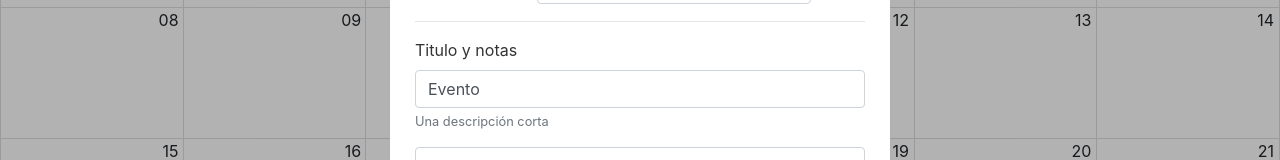
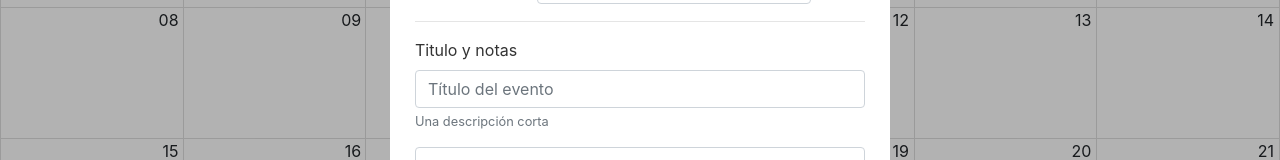
Before and after one commit to AngelCruzL/tsx-calendar, a React (Vite) app: page / in a window 1280 px wide. Both pictures are taken after a click on the button 1215 px from the left and 734 px from the top of the page. Shown: the part 270-430 px from the top of the page. Built offline with nearby package versions, Linux system fonts and the light colour scheme.

Commit message:
fix: events date on modal

```diff
--- a/src/components/calendar/CalendarScreen.tsx
+++ b/src/components/calendar/CalendarScreen.tsx
@@ -40,7 +40,6 @@ const CalendarScreen = () => {
 
   const onSelectEvent = (e: CustomEvent) => {
     dispatch(eventSetActive(e));
-    dispatch(uiOpenModal());
   };
 
   const onViewChange = (e: View) => {
--- a/src/components/calendar/ModalContent.tsx
+++ b/src/components/calendar/ModalContent.tsx
@@ -1,5 +1,5 @@
-import React, { useState } from 'react';
-import { useDispatch } from 'react-redux';
+import React, { useEffect, useState } from 'react';
+import { useDispatch, useSelector } from 'react-redux';
 import moment from 'moment';
 import DatePicker from 'react-datepicker';
 import Swal from 'sweetalert2';
@@ -21,13 +21,24 @@ const ModalContent: React.FC<{ closeModal: () => void }> = ({ closeModal }) => {
   const [validTitle, setValidTitle] = useState(true);
 
   const [formValues, setFormValues] = useState<CustomEvent>({
-    title: 'Evento',
+    title: '',
     notes: '',
     start: now.toDate(),
     end: endDate.toDate(),
   });
 
   const { title, notes, start, end } = formValues;
+
+  const { activeEvent } = useSelector(state => state.calendar);
+
+  useEffect(() => {
+    if (activeEvent) {
+      const { start, end } = activeEvent;
+      setDateStart(start);
+      setDateEnd(end);
+      setFormValues(activeEvent);
+    }
+  }, [activeEvent, setFormValues]);
 
   const handleInputChange = (e: {
     target: HTMLInputElement | HTMLTextAreaElement;
```
